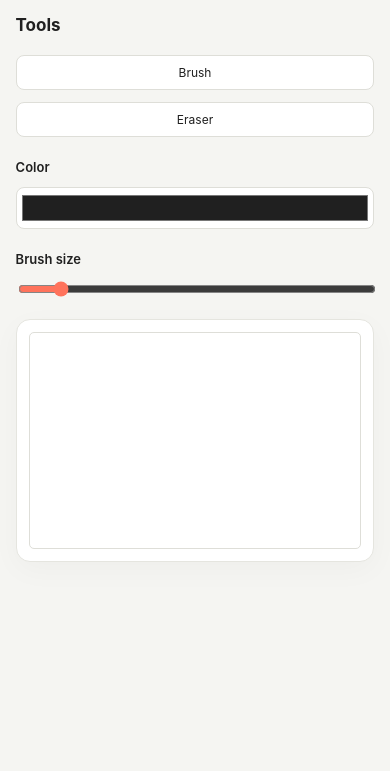
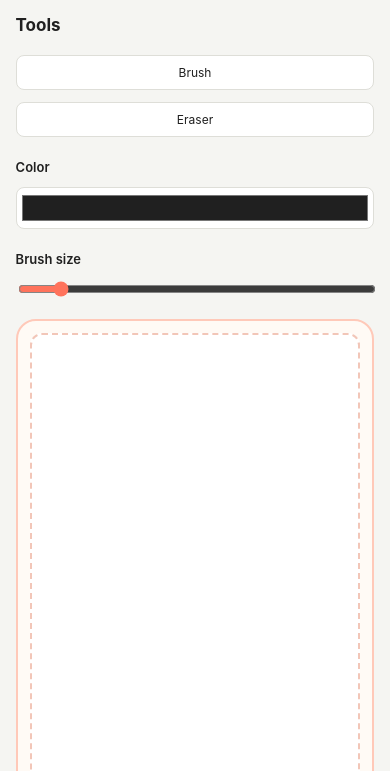
Before and after one commit to YousufProjs-exe/Doodle, a plain HTML site: page index.html in a window 390 px wide. Shown: the part 73-844 px from the top of the page. Drawn offline with Linux system fonts and the light colour scheme.

Commit message:
Polish canvas border and responsive workspace

```diff
--- a/style.css
+++ b/style.css
@@ -100,21 +100,25 @@ input[type="range"] {
 }
 
 #workspace {
-    min-width: 0;
-    padding: 12px;
-    background: #fff;
-    border: 1px solid #e5e5df;
-    border-radius: 14px;
-    box-shadow: 0 8px 30px #20201008;
+  min-width: 0;
+  height: calc(100dvh - 125px);
+  min-height: 300px;
+  padding: 12px;
+  background: #fffaf5;
+  border: 2px solid #ffc9b9;
+  border-radius: 20px;
+  box-shadow: 0 5px 0 #f3ded2;
+  overflow: hidden;
 }
 
 canvas {
-    display: block;
-    width: 100%;
-    height: auto;
-    background: #fff;
-    border: 1px solid #deded8;
-    border-radius: 5px;
+  display: block;
+  width: 100%;
+  height: 100%;
+  background: #fff;
+  border: 2px dashed #f2c6b8;
+  border-radius: 12px;
+  touch-action: none;
 }
 
 /* Perfect for small vertical screens */
```
